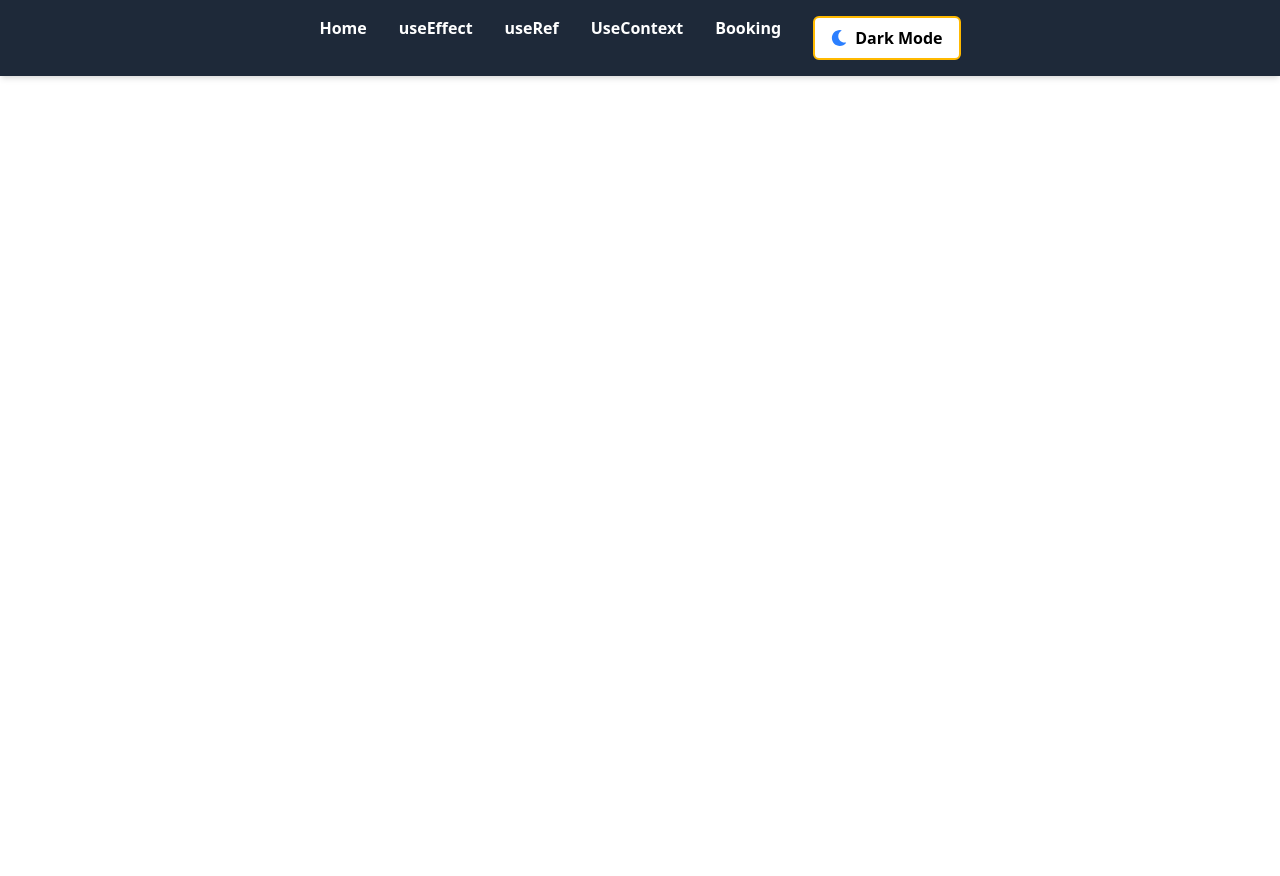
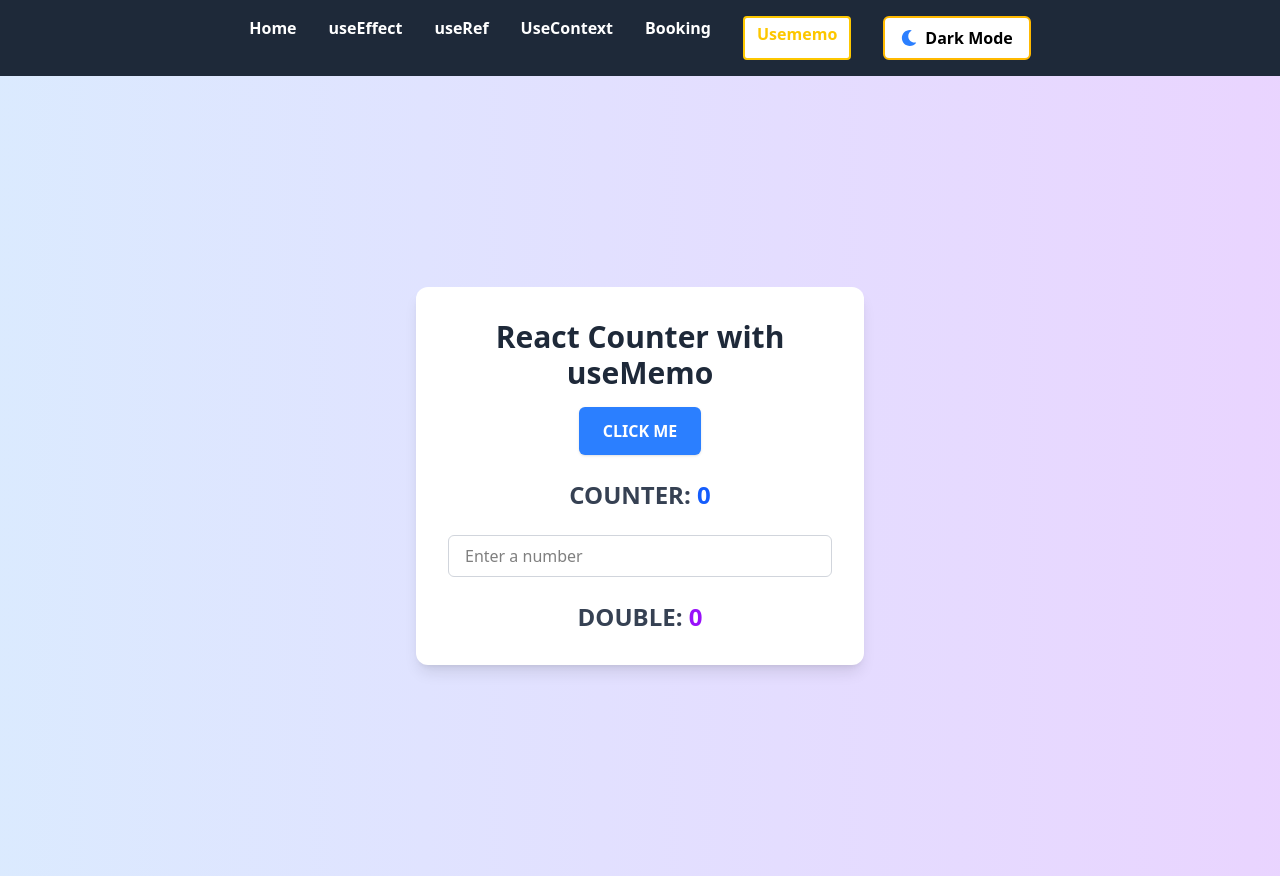
Before and after one commit to rohitdevelop/React_back, a React (Vite) app: page /usememo in a window 1280 px wide. Before the commit the page ends 800 px from the top, so only its background shows below. Built offline with nearby package versions, Linux system fonts and the light colour scheme.

Commit message:
usememo done

```diff
--- a/src/App.jsx
+++ b/src/App.jsx
@@ -6,6 +6,7 @@ import Navbar from "./Navbar.jsx";
 import Home from "./Home.jsx";
 import Useref from "./Useref.jsx";
 import Booking from "./Booking.jsx";
+import Usememo from "./Usememo.jsx";
 
 // ✅ Create Contexts
 export const UserContext = createContext();
@@ -81,6 +82,7 @@ setTasks([]);
             <Route path="/alltasks" element={<UseContextComponent />} />
             <Route path="/useRef" element={<Useref name={name} setname={setName}/>} />
             <Route path="/booking" element={<Booking />} />
+            <Route path="/usememo" element={<Usememo />} />
           </Routes>
         </div>
       </UserContext.Provider>
--- a/src/Navbar.jsx
+++ b/src/Navbar.jsx
@@ -1,5 +1,5 @@
-import React, { useEffect, useContext } from 'react';
-import { Link } from 'react-router-dom';
+import React, { useEffect, useContext } from "react";
+import { NavLink } from "react-router-dom";
 import { FaMoon, FaSun } from "react-icons/fa";
 import { Themecontext } from "./App";
 
@@ -7,7 +7,7 @@ const Navbar = () => {
   const { isClick, setIsClick } = useContext(Themecontext);
 
   const handleClick = () => {
-    setIsClick(prev => !prev);
+    setIsClick((prev) => !prev);
   };
 
   useEffect(() => {
@@ -24,42 +24,80 @@ const Navbar = () => {
 
   return (
     <nav className="bg-gray-800 p-4 flex justify-center space-x-8 shadow-md">
-      <Link
+      <NavLink
         to="/"
-        className="text-white hover:text-amber-400 font-semibold transition duration-300"
+        className={({ isActive }) =>
+          isActive
+            ? "text-yellow-400 bg-white border-2 font-semibold transition duration-300 px-3 py-1 rounded"
+            : "text-white hover:text-amber-400 font-semibold transition duration-300"
+        }
       >
         Home
-      </Link>
-      <Link
+      </NavLink>
+
+      <NavLink
         to="/useEffect"
-        className="text-white hover:text-amber-400 font-semibold transition duration-300"
+        className={({ isActive }) =>
+          isActive
+            ? "text-yellow-400 bg-white border-2 font-semibold transition duration-300 px-3 py-1 rounded"
+            : "text-white hover:text-amber-400 font-semibold transition duration-300"
+        }
       >
         useEffect
-      </Link>
-      <Link
+      </NavLink>
+
+      <NavLink
         to="/useRef"
-        className="text-white hover:text-amber-400 font-semibold transition duration-300"
+        className={({ isActive }) =>
+          isActive
+            ? "text-yellow-400 bg-white border-2 font-semibold transition duration-300 px-3 py-1 rounded"
+            : "text-white hover:text-amber-400 font-semibold transition duration-300"
+        }
       >
         useRef
-      </Link>
-      <Link
+      </NavLink>
+
+      <NavLink
         to="/alltasks"
-        className="text-white hover:text-amber-400 font-semibold transition duration-300"
+        className={({ isActive }) =>
+          isActive
+            ? "text-yellow-400 bg-white border-2 font-semibold transition duration-300 px-3 py-1 rounded"
+            : "text-white hover:text-amber-400 font-semibold transition duration-300"
+        }
       >
         UseContext
-      </Link>
-      <Link
+      </NavLink>
+
+      <NavLink
         to="/booking"
-        className="text-white hover:text-amber-400 font-semibold transition duration-300"
+        className={({ isActive }) =>
+          isActive
+            ? "text-yellow-400 bg-white border-2 font-semibold transition duration-300 px-3 py-1 rounded"
+            : "text-white hover:text-amber-400 font-semibold transition duration-300"
+        }
       >
         Booking
-      </Link>
+      </NavLink>
+      <NavLink
+        to="/usememo"
+        className={({ isActive }) =>
+          isActive
+            ? "text-yellow-400 bg-white border-2 font-semibold transition duration-300 px-3 py-1 rounded"
+            : "text-white hover:text-amber-400 font-semibold transition duration-300"
+        }
+      >
+         Usememo
+      </NavLink>
 
       <button
         onClick={handleClick}
         className="flex items-center gap-2 text-black bg-white border-2 border-amber-400 rounded-md px-4 py-2 hover:text-amber-400 font-semibold transition duration-300"
       >
-        {isClick ? <FaSun className="text-yellow-400" /> : <FaMoon className="text-blue-500" />}
+        {isClick ? (
+          <FaSun className="text-yellow-400" />
+        ) : (
+          <FaMoon className="text-blue-500" />
+        )}
         {isClick ? "Light Mode" : "Dark Mode"}
       </button>
     </nav>
--- /dev/null
+++ b/src/Usememo.jsx
@@ -0,0 +1,58 @@
+import React, { useState, useMemo } from 'react';
+
+const Usememo = () => {
+  const [num, setNum] = useState(0);
+  const [plus, setPlus] = useState(0);
+
+function conter() {
+  if (plus === 0) {
+    setNum(num + 1);
+  } else {
+    setNum(num + dhamal);
+  }
+}
+
+
+  function doublefun(cont) {
+    console.log('Heavy Calculation Running...');
+    let result = 0;
+    for (let i = 0; i < 1000000000; i++) { // Heavy loop to simulate slow process
+      result = cont * 2;
+    }
+    return result;
+  }
+
+  const dhamal = useMemo(() => doublefun(plus), [plus]);
+
+  return (
+    <div className="min-h-screen flex justify-center items-center bg-gradient-to-r from-blue-100 to-purple-200">
+      <div className="bg-white p-8 rounded-xl shadow-lg text-center space-y-6 w-11/12 max-w-md">
+        <h1 className="text-3xl font-bold text-gray-800 mb-4">React Counter with useMemo</h1>
+
+        <button
+          onClick={conter}
+          className="bg-blue-500 text-white px-6 py-3 rounded-md hover:bg-blue-600 transition duration-300 font-semibold shadow"
+        >
+          CLICK ME
+        </button>
+
+        <p className="text-2xl font-semibold text-gray-700">
+          COUNTER: <span className="text-blue-600">{num}</span>
+        </p>
+
+        <input
+          type="number"
+          placeholder="Enter a number"
+          onChange={(e) => setPlus(Number(e.target.value))}
+          className="w-full border border-gray-300 px-4 py-2 rounded-md focus:outline-none focus:ring-2 focus:ring-blue-500"
+        />
+
+        <p className="text-2xl font-semibold text-gray-700">
+          DOUBLE: <span className="text-purple-600">{dhamal}</span>
+        </p>
+      </div>
+    </div>
+  );
+};
+
+export default Usememo;
```
